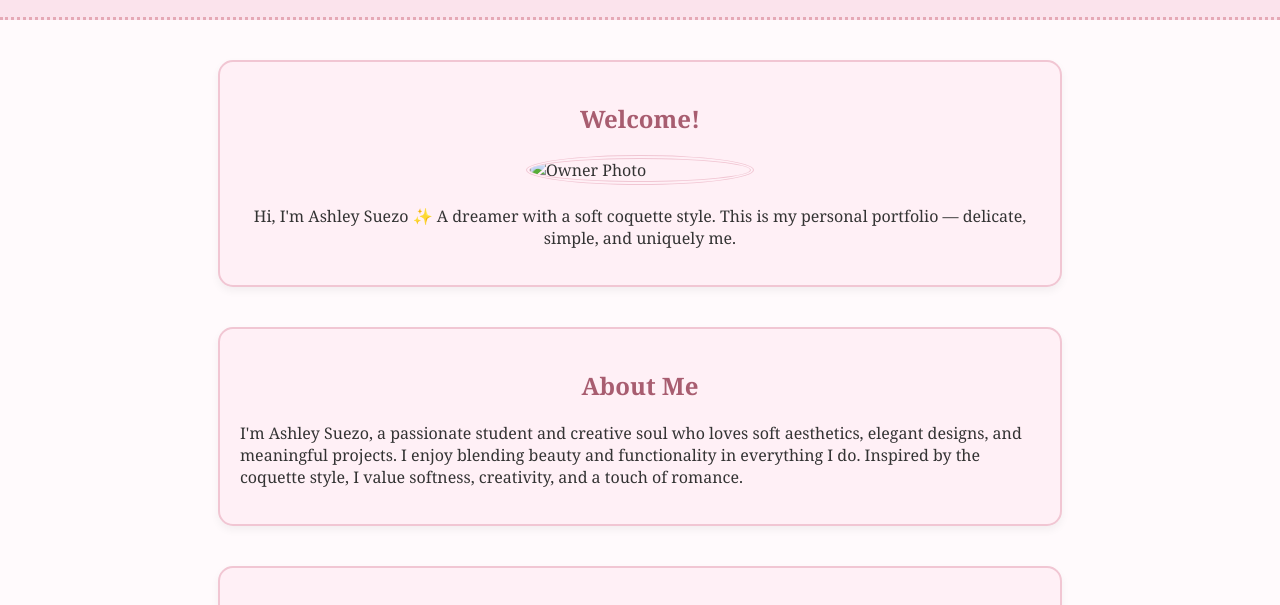
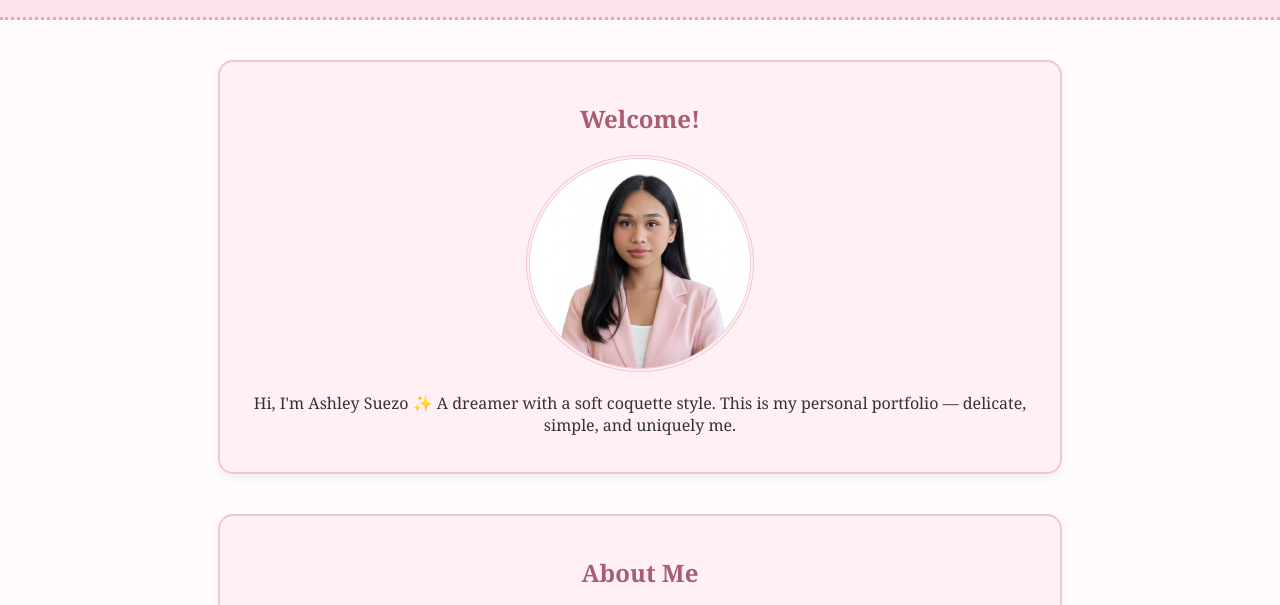
Before and after one commit to suezoashleyjohn-source/Ashley, a plain HTML site: page index.html in a window 1280 px wide. Shown: the part 98-703 px from the top of the page. Drawn offline with Linux system fonts and the light colour scheme; the site is published under a folder, as on GitHub Pages, so addresses that start at the root find nothing.

Commit message:
Fix image source path in index.html

```diff
--- a/index.html
+++ b/index.html
@@ -101,7 +101,7 @@
 
   <section id="home" class="home hidden">
     <h2>Welcome!</h2>
-    <img src="/Gemini_Generated_Image_t5idr0t5idr0t5id.png" alt="Owner Photo">
+    <img src="Gemini_Generated_Image_t5idr0t5idr0t5id.png" alt="Owner Photo">
     <p style="text-align:center">Hi, I'm Ashley Suezo ✨ A dreamer with a soft coquette style.
     This is my personal portfolio — delicate, simple, and uniquely me.</p>
   </section>
```
